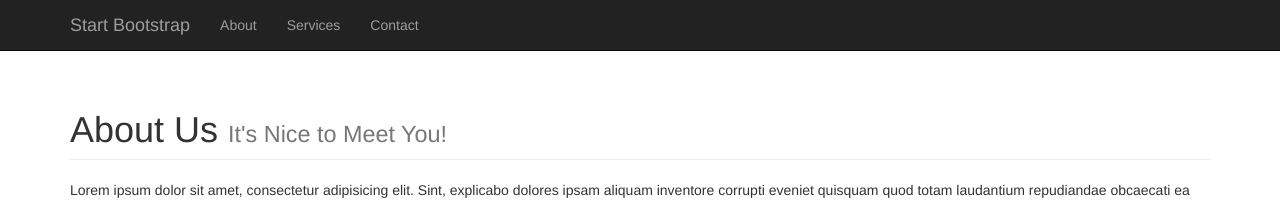
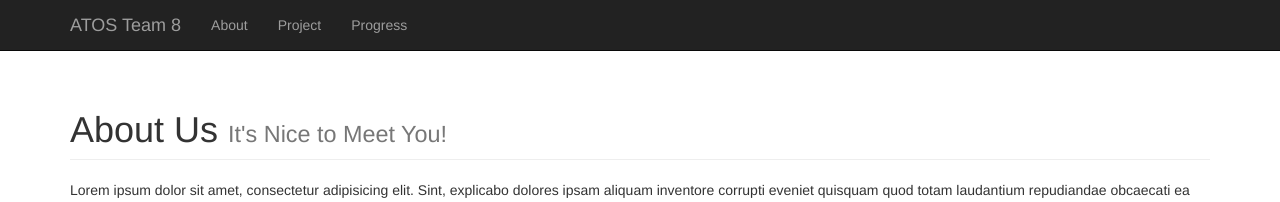
Before and after one commit to ucl-team-8/ucl-team-8.github.io, a Jekyll site: the page built from about/index.md, in a window 1280 px wide. Shown: the top 202 px of the page. Built offline with Jekyll 4.4.1, drawn with Linux system fonts in a browser that asks for light colours.

Commit message:
Add standard Header and links

```diff
--- a/_includes/header.html
+++ b/_includes/header.html
@@ -0,0 +1,31 @@
+    <!-- Navigation -->
+    <nav class="navbar navbar-inverse navbar-fixed-top" role="navigation">
+        <div class="container">
+            <!-- Brand and toggle get grouped for better mobile display -->
+            <div class="navbar-header">
+                <button type="button" class="navbar-toggle" data-toggle="collapse" data-target="#bs-example-navbar-collapse-1">
+                    <span class="sr-only">Toggle navigation</span>
+                    <span class="icon-bar"></span>
+                    <span class="icon-bar"></span>
+                    <span class="icon-bar"></span>
+                </button>
+                <a class="navbar-brand" href="{{site.base_url}}">ATOS Team 8</a>
+            </div>
+            <!-- Collect the nav links, forms, and other content for toggling -->
+            <div class="collapse navbar-collapse" id="bs-example-navbar-collapse-1">
+                <ul class="nav navbar-nav">
+                    <li>
+                        <a href="{{site.base_url}}/about">About</a>
+                    </li>
+                    <li>
+                        <a href="{{site.base_url}}/project">Project</a>
+                    </li>
+                    <li>
+                        <a href="{{site.base_url}}/progress">Progress</a>
+                    </li>
+                </ul>
+            </div>
+            <!-- /.navbar-collapse -->
+        </div>
+        <!-- /.container -->
+    </nav>
--- a/_layouts/about.html
+++ b/_layouts/about.html
@@ -1,41 +1,6 @@
-<!DOCTYPE html>
-<html lang="en">
-
-{% include head.html %}
-
-<body>
-
-    <!-- Navigation -->
-    <nav class="navbar navbar-inverse navbar-fixed-top" role="navigation">
-        <div class="container">
-            <!-- Brand and toggle get grouped for better mobile display -->
-            <div class="navbar-header">
-                <button type="button" class="navbar-toggle" data-toggle="collapse" data-target="#bs-example-navbar-collapse-1">
-                    <span class="sr-only">Toggle navigation</span>
-                    <span class="icon-bar"></span>
-                    <span class="icon-bar"></span>
-                    <span class="icon-bar"></span>
-                </button>
-                <a class="navbar-brand" href="#">Start Bootstrap</a>
-            </div>
-            <!-- Collect the nav links, forms, and other content for toggling -->
-            <div class="collapse navbar-collapse" id="bs-example-navbar-collapse-1">
-                <ul class="nav navbar-nav">
-                    <li>
-                        <a href="#">About</a>
-                    </li>
-                    <li>
-                        <a href="#">Services</a>
-                    </li>
-                    <li>
-                        <a href="#">Contact</a>
-                    </li>
-                </ul>
-            </div>
-            <!-- /.navbar-collapse -->
-        </div>
-        <!-- /.container -->
-    </nav>
+---
+layout: default
+---
 
     <!-- Page Content -->
     <div class="container">
@@ -96,7 +61,3 @@
 
     <!-- jQuery -->
     <script src="{{ site.baseurl }}/assets/main.js"></script>
-
-    </body>
-
-</html>
```
